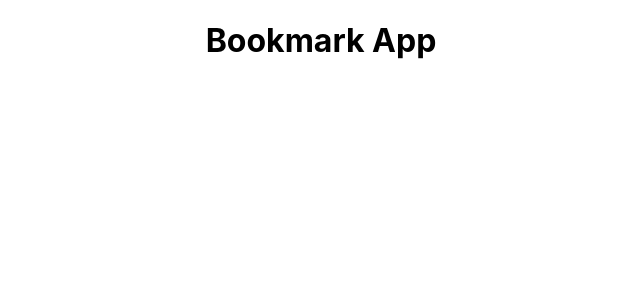
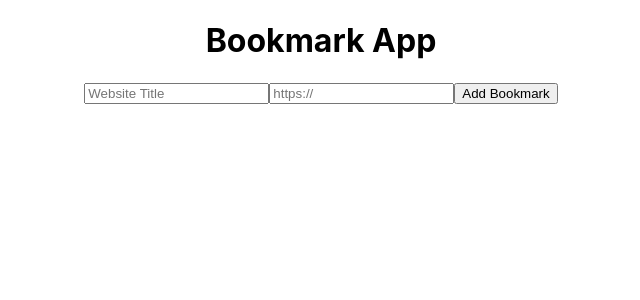
Before and after one commit to peterfuoco/bookmark, a React (Create React App) app in the folder bookmark_front_end/: page / in a window 1280 px wide. Shown: the top 300 px of the page, without its empty margins (319-959 px from the left). Built offline with nearby package versions, Linux system fonts and the light colour scheme; no server answers.

Commit message:
added bookmarks

```diff
--- a/bookmark_front_end/src/components/AddBookmark.js
+++ b/bookmark_front_end/src/components/AddBookmark.js
@@ -1,23 +1,63 @@
-import React, {Component} from 'react';
+import React, { Component } from 'react';
 
 class AddBookmark extends Component {
-    constructor(props) {
-    super(props)
-    this.state= {
-        bookmark: ''
-     }
-}
+  constructor(props) {
+    super(props);
+    this.state = {
+      title: '',
+      url: ''
+    };
+  }
 
+  handleChange(event) {
+    const { name, value } = event.currentTarget;
+    this.setState({
+      [name]: value
+    });
+  }
 
+  async handleSubmit(event) {
+    event.preventDefault();
+    const baseURL = this.props.baseURL;
+    const response = await Axios.post(`${baseURL}/bookmarks`, {
+      title: this.state.title,
+      url: this.state.url
+    });
+    this.setState({
+      title: '',
+      url: ''
+    });
+    this.props.handleAddBookmark(response.data);
+  }
 
-
-
-render() {
+  render() {
     return (
+      <div>
         <h1> Bookmark App</h1>
-
-    )}
-
+        <form onSubmit={this.handleSubmit}>
+          <label htmlFor='title' />
+          <input
+            type='text'
+            id='title'
+            name='title'
+            onChange={this.handleChange}
+            value={this.state.title}
+            placeholder='Website Title'
+          />
+          <label htmlFor='url' />
+          <input
+            type='text'
+            id='url'
+            name='url'
+            onChange={this.handleChange}
+            value={this.state.url}
+            placeholder='https://'
+          />
+          <input type='submit' value='Add Bookmark' />
+        </form>
+      </div>
+    );
+  }
 }
 
 export default AddBookmark;
```
Also changed, not shown: 1 other file (tests, documents, lock files or other folders).
